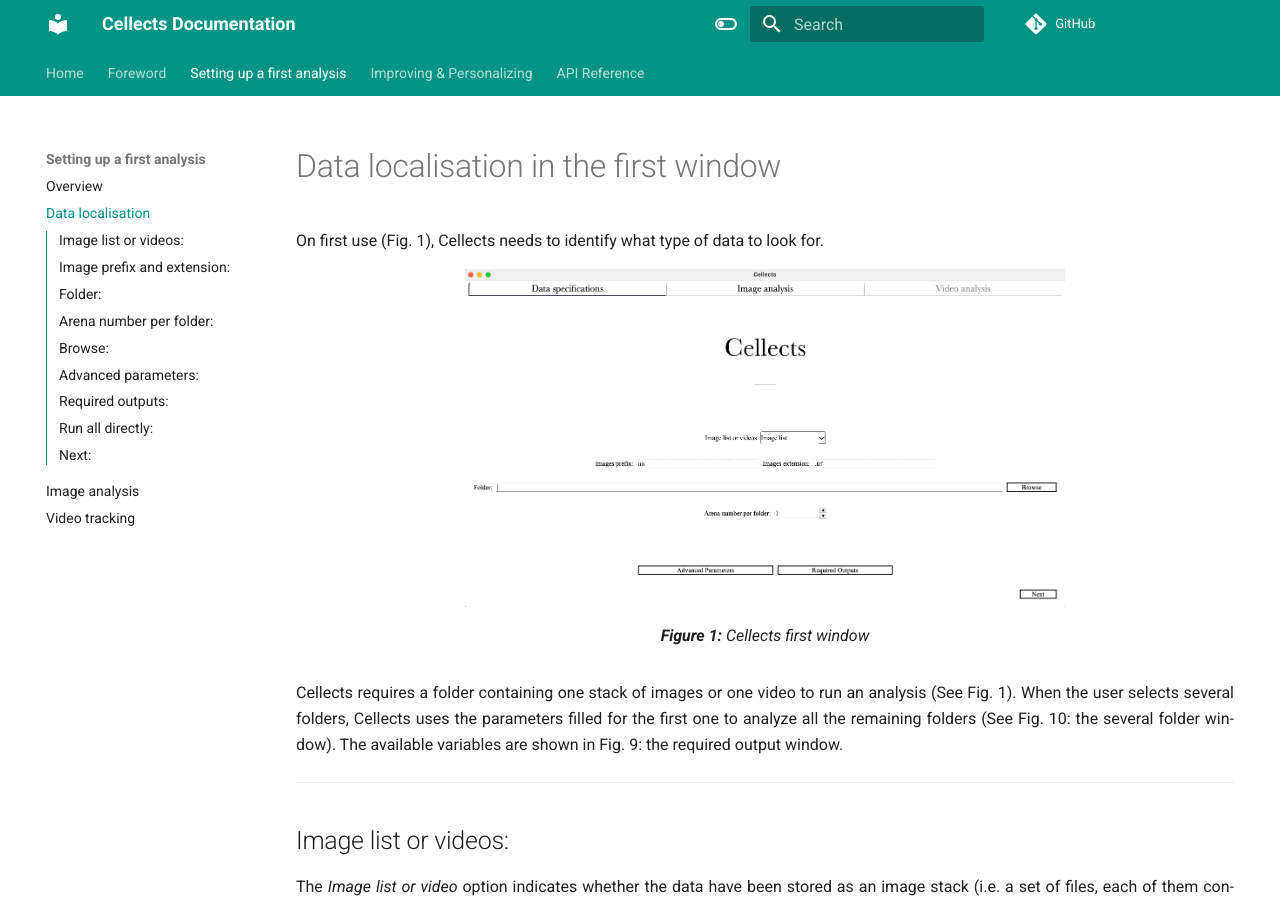
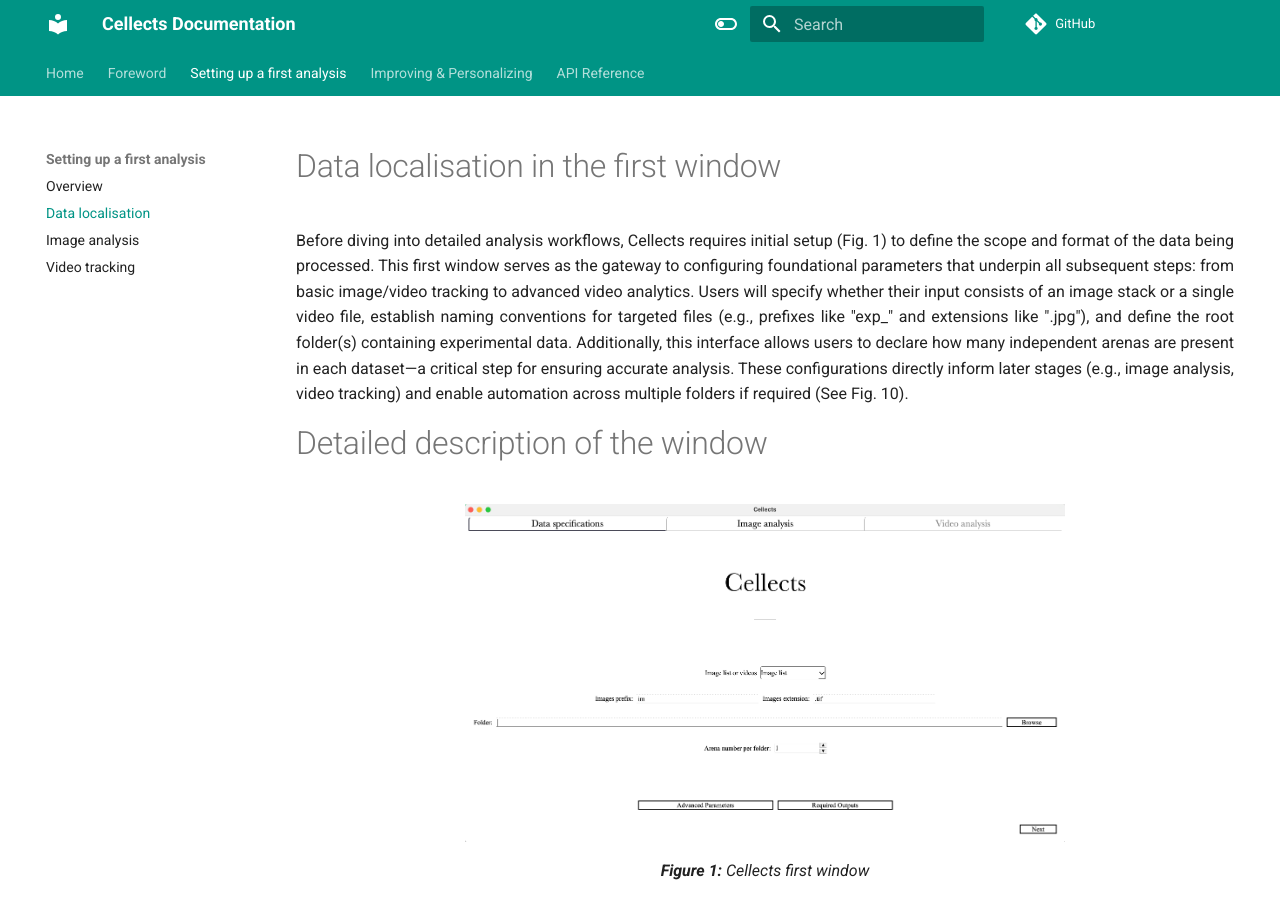
Before and after one commit to Aurele-B/Cellects, an MkDocs documentation site: the page built from doc/first-analysis/data-localisation.md, in a window 1280 px wide and 900 px high. Built offline with MkDocs 1.6.1 and Material for MkDocs 9.7.7, drawn with Linux system fonts in a browser that asks for light colours; comment, search, counter and statistics services are not loaded.

Commit message:
Add introductory paragraphs in data-localisation.md, image-analysis.md and video-tracking.md

```diff
--- a/doc/first-analysis/data-localisation.md
+++ b/doc/first-analysis/data-localisation.md
@@ -1,16 +1,16 @@
 # Data localisation in the first window
 
-On first use (Fig. 1), Cellects needs to identify what type of data to look for.
+Before diving into detailed analysis workflows, Cellects requires initial setup (Fig. 1) to define the scope and format of the data being processed. This first window serves as the gateway to configuring foundational parameters that underpin all subsequent steps: from basic image/video tracking to advanced video analytics.
+Users will specify whether their input consists of an image stack or a single video file, establish naming conventions for targeted files (e.g., prefixes like "exp_" and extensions like ".jpg"), and define the root folder(s) containing experimental data. Additionally, this interface allows users to declare how many independent arenas are present in each dataset—a critical step for ensuring accurate analysis.
+These configurations directly inform later stages (e.g., image analysis, video tracking) and enable automation across multiple folders if required (See Fig. 10).
+
+# Detailed description of the window
 
 <figure>
   <img src="../../static/UserManualFigure1.png" alt="Cellects first window" class="center" width="600">
   <figcaption><strong>Figure 1:</strong> Cellects first window</figcaption>
 </figure>
 
-Cellects requires a folder containing one stack of images or one video to run an analysis (See Fig. 1).
-When the user selects several folders, Cellects uses the parameters filled for the first one
-to analyze all the remaining folders (See Fig. 10: the several folder window).
-The available variables are shown in Fig. 9: the required output window.
 
 ---
 
```
Also changed, not shown: doc/first-analysis/image-analysis.md (+9 -1 lines), doc/first-analysis/video-tracking.md (+7 -1 lines).
